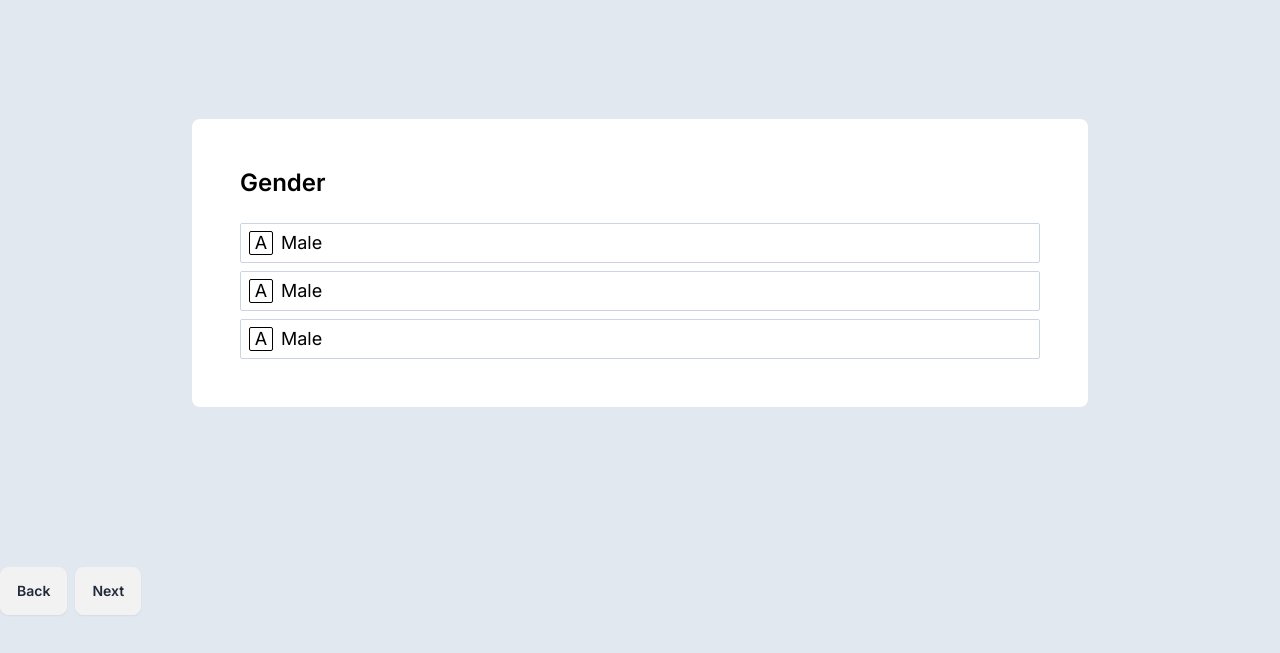
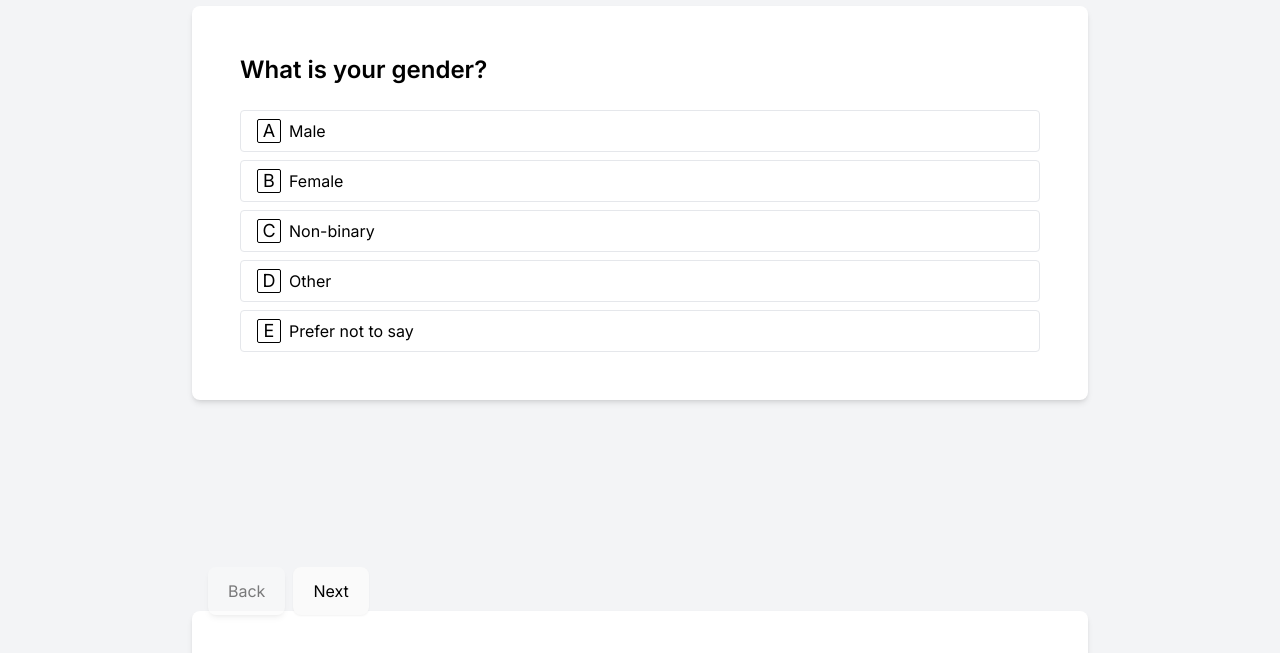
Before and after one commit to abdukasim/lyrics-generator, a Next.js app: page /employee-form in a window 1280 px wide. Shown: the part 137-790 px from the top of the page. Built offline with nearby package versions, Linux system fonts and the light colour scheme.

Commit message:
used transitions and styles based on figma

```diff
--- a/app/components/form.tsx
+++ b/app/components/form.tsx
@@ -1,33 +1,109 @@
 "use client";
+import { useState } from "react";
 
-import { useState } from "react";
-import Question from "./question";
+const questions = [
+  {
+    id: 1,
+    text: "What is your gender?",
+    options: ["Male", "Female", "Non-binary", "Other", "Prefer not to say"],
+  },
+  {
+    id: 2,
+    text: "What is your age?",
+    options: [
+      "Under 18",
+      "18-24",
+      "25-34",
+      "35-44",
+      "45-54",
+      "55-64",
+      "65 or older",
+      "Prefer not to say",
+    ],
+  },
+  // Add more questions here
+];
 
-export default function Form() {
-  const [index, setIndex] = useState<number>(0);
-  const [isForward, setIsForward] = useState<boolean>(true);
+const Form = () => {
+  const [currentQuestion, setCurrentQuestion] = useState(0);
+  const [answers, setAnswers] = useState<Record<number, number>>({});
+
+  const handleAnswer = (questionId: number, optionIndex: number) => {
+    setAnswers((prevAnswers) => ({
+      ...prevAnswers,
+      [questionId]: optionIndex,
+    }));
+    handleNext();
+  };
 
   const handleNext = () => {
-    setIsForward(true);
-    setIndex(index + 1);
+    if (currentQuestion < questions.length - 1) {
+      setCurrentQuestion(currentQuestion + 1);
+    }
   };
 
   const handleBack = () => {
-    setIsForward(false);
-    setIndex(index - 1);
+    if (currentQuestion > 0) {
+      setCurrentQuestion(currentQuestion - 1);
+    }
   };
 
+  // Utility function to convert index to alphabet
+  const indexToAlphabet = (index: any) => String.fromCharCode(65 + index);
+
   return (
-    <>
-      <Question type={index === 0 ? "gender" : "race"} isForward={isForward} />
-      <div className="absolute bottom-12 w-screen flex items-center gap-2">
-        <button onClick={() => index > 0 && handleBack()} className="btn">
+    <div className="relative w-full h-screen  bg-gray-100 flex justify-center overflow-hidden">
+      <div
+        className="absolute max-w-4xl w-full h-screen transition-transform duration-500"
+        style={{ transform: `translateY(-${currentQuestion * 85}%)` }}
+      >
+        {questions.map((question, index) => (
+          <div
+            key={question.id}
+            className="w-full h-[85%] flex items-center justify-center py-4"
+          >
+            <div className="w-full h-max bg-white shadow-md rounded-lg p-12">
+              <h2 className="text-2xl font-semibold mb-6">{question.text}</h2>
+              <div className="flex flex-col space-y-2 w-full">
+                {question.options.map((option, idx) => (
+                  <button
+                    key={idx}
+                    onClick={() => handleAnswer(question.id, idx)}
+                    className={`w-full px-4 py-2 border rounded flex gap-2 items-center ${
+                      answers[question.id] === idx
+                        ? "bg-sky-100"
+                        : "hover:bg-sky-100"
+                    }`}
+                  >
+                    <span className="w-6 h-6 text-lg flex items-center justify-center border border-black rounded-sm">
+                      {indexToAlphabet(idx)}
+                    </span>
+                    {option}
+                  </button>
+                ))}
+              </div>
+            </div>
+          </div>
+        ))}
+      </div>
+      <div className="absolute bottom-12 w-full max-w-4xl flex gap-2 px-4">
+        <button
+          onClick={handleBack}
+          className="px-5 py-3 bg-[#fafafa] text-black shadow-md rounded-lg disabled:opacity-50"
+          disabled={currentQuestion === 0}
+        >
           Back
         </button>
-        <button onClick={handleNext} className="btn">
+        <button
+          onClick={handleNext}
+          className="px-5 py-3 bg-[#fafafa] text-black  rounded-lg disabled:opacity-50 shadow-sm"
+          disabled={currentQuestion === questions.length - 1}
+        >
           Next
         </button>
       </div>
-    </>
+    </div>
   );
-}
+};
+
+export default Form;
```
